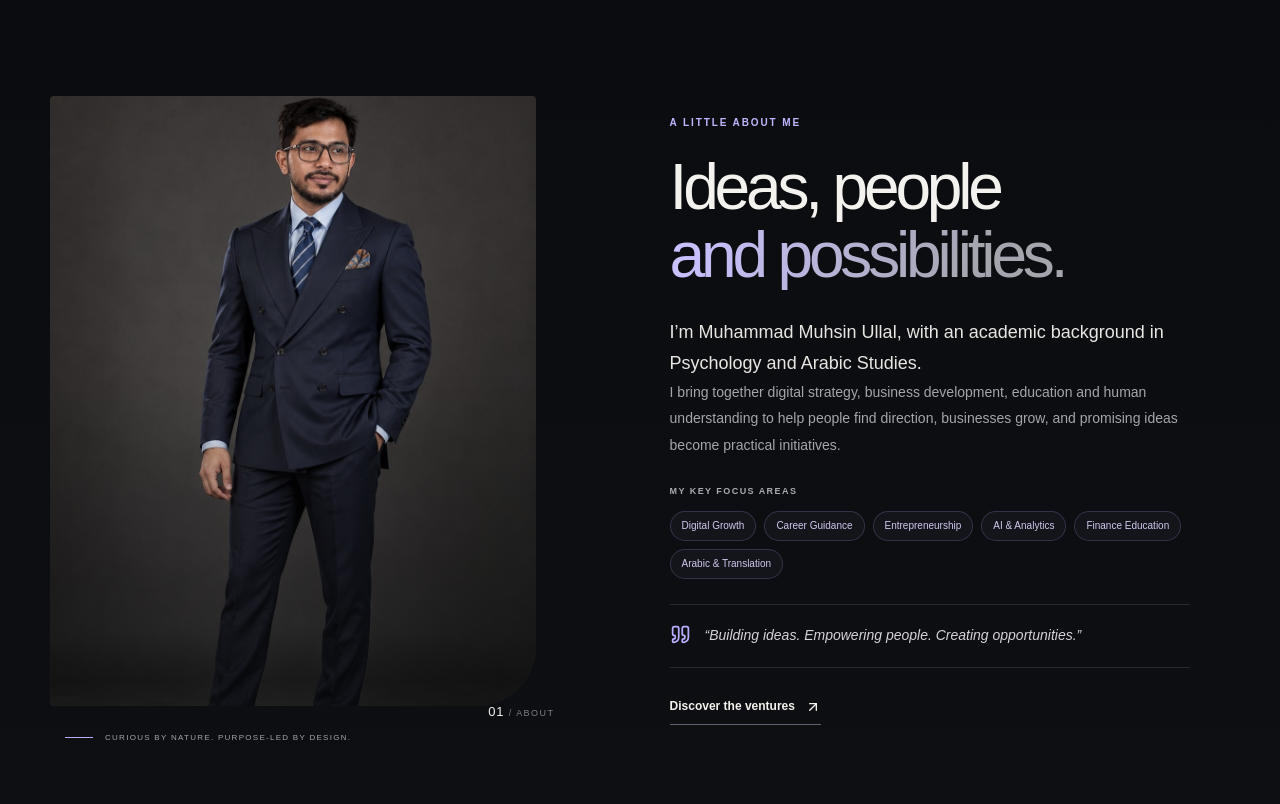
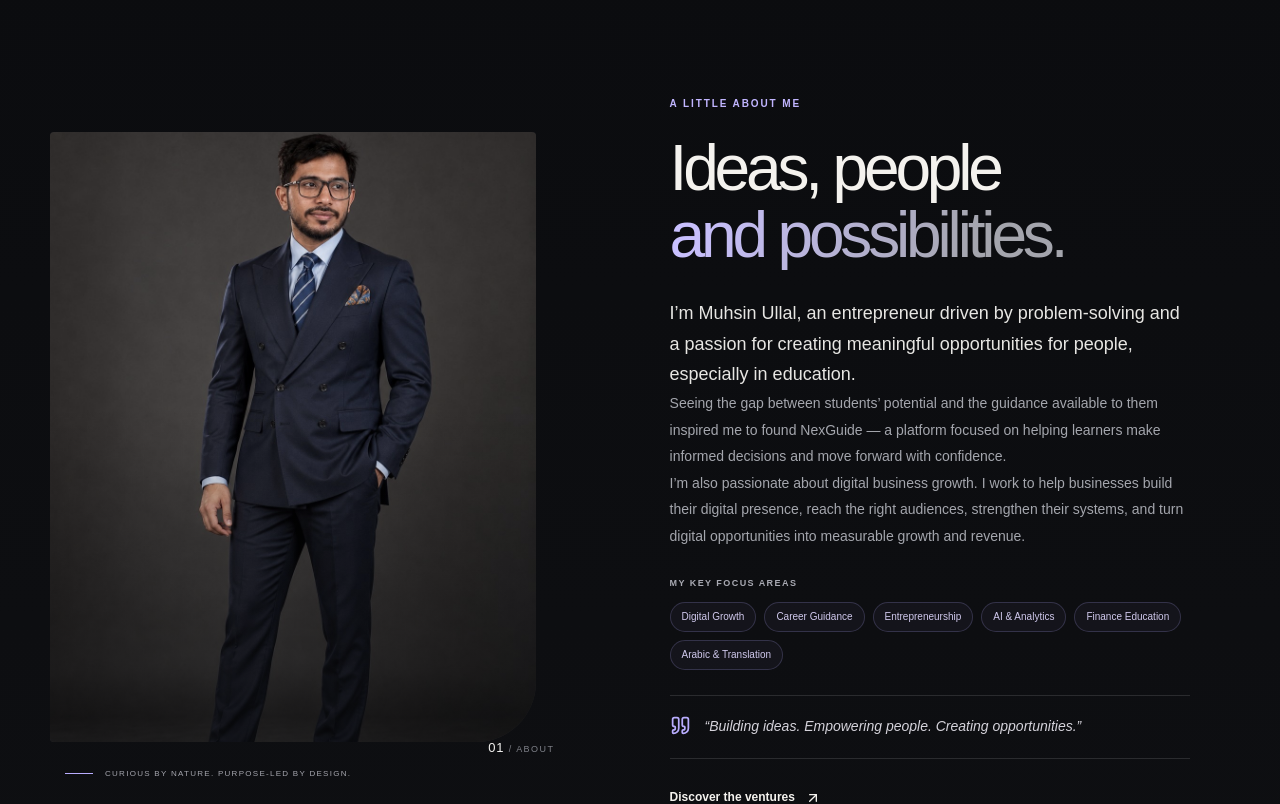
Before and after one commit to kmmuhsinullal-netizen/muhsin-ullal-portfolio, a Next.js app: page / in a window 1280 px wide. Shown: the part 884-1688 px from the top of the page. Built offline with nearby package versions, Linux system fonts and the light colour scheme; no server answers.

Commit message:
Refine About section around education mission and digital growth

```diff
--- a/app/page.tsx
+++ b/app/page.tsx
@@ -54,7 +54,7 @@ export default function HomePage() {
 
     <section className="section about-section" id="about"><div className="page-wrap about-grid">
       <div className="about-visual"><div className="portrait-frame"><Image src="/images/muhsin-ullal-executive.jpg" alt="Muhsin Ullal standing in a tailored navy suit" fill sizes="(max-width: 760px) 88vw, 40vw" className="portrait-image" /></div><div className="portrait-caption"><span className="caption-line" /> <span>CURIOUS BY NATURE. PURPOSE-LED BY DESIGN.</span></div><div className="about-index">01 <span>/ ABOUT</span></div></div>
-      <div className="about-copy"><p className="section-kicker">A LITTLE ABOUT ME</p><h2>Ideas, people<br /><span>and possibilities.</span></h2><p className="lead">I’m Muhammad Muhsin Ullal, with an academic background in Psychology and Arabic Studies.</p><p>I bring together digital strategy, business development, education and human understanding to help people find direction, businesses grow, and promising ideas become practical initiatives.</p><div className="about-focus"><p className="focus-label">MY KEY FOCUS AREAS</p><div className="focus-tags"><span>Digital Growth</span><span>Career Guidance</span><span>Entrepreneurship</span><span>AI & Analytics</span><span>Finance Education</span><span>Arabic & Translation</span></div></div><div className="philosophy"><Quote size={21} /><p>“Building ideas. Empowering people. Creating opportunities.”</p></div><a className="text-link" href="#ventures">Discover the ventures <ArrowUpRight size={16} /></a></div>
+      <div className="about-copy"><p className="section-kicker">A LITTLE ABOUT ME</p><h2>Ideas, people<br /><span>and possibilities.</span></h2><p className="lead">I’m Muhsin Ullal, an entrepreneur driven by problem-solving and a passion for creating meaningful opportunities for people, especially in education.</p><p>Seeing the gap between students’ potential and the guidance available to them inspired me to found NexGuide — a platform focused on helping learners make informed decisions and move forward with confidence.</p><p>I’m also passionate about digital business growth. I work to help businesses build their digital presence, reach the right audiences, strengthen their systems, and turn digital opportunities into measurable growth and revenue.</p><div className="about-focus"><p className="focus-label">MY KEY FOCUS AREAS</p><div className="focus-tags"><span>Digital Growth</span><span>Career Guidance</span><span>Entrepreneurship</span><span>AI & Analytics</span><span>Finance Education</span><span>Arabic & Translation</span></div></div><div className="philosophy"><Quote size={21} /><p>“Building ideas. Empowering people. Creating opportunities.”</p></div><a className="text-link" href="#ventures">Discover the ventures <ArrowUpRight size={16} /></a></div>
     </div></section>
 
     <section className="section ventures-section" id="ventures"><div className="page-wrap"><div className="section-heading"><div><p className="section-kicker">IDEAS IN MOTION</p><h2>Turning ideas<br /><span>into initiatives.</span></h2></div><p className="section-intro">Different fields, one shared intention: create useful opportunities and make progress more accessible.</p></div><div className="venture-grid">{ventures.map(({ number, icon: Icon, name, category, role, description, tags, href, link, external }) => <article className="venture-card" key={number}><div className="card-top"><span className="card-number">{number}</span><span className="card-icon" aria-hidden="true"><Icon size={22} strokeWidth={1.7} /></span></div><p className="card-category">{category}</p><h3>{name}</h3>{role && <p className="venture-role">{role}</p>}<p className="card-description">{description}</p><div className="tag-list">{tags.map(tag => <span key={tag}>{tag}</span>)}</div><a className="card-link" href={href} target={external ? '_blank' : undefined} rel={external ? 'noreferrer' : undefined}>{link} <ArrowUpRight size={16} /></a></article>)}</div></div></section>
```
